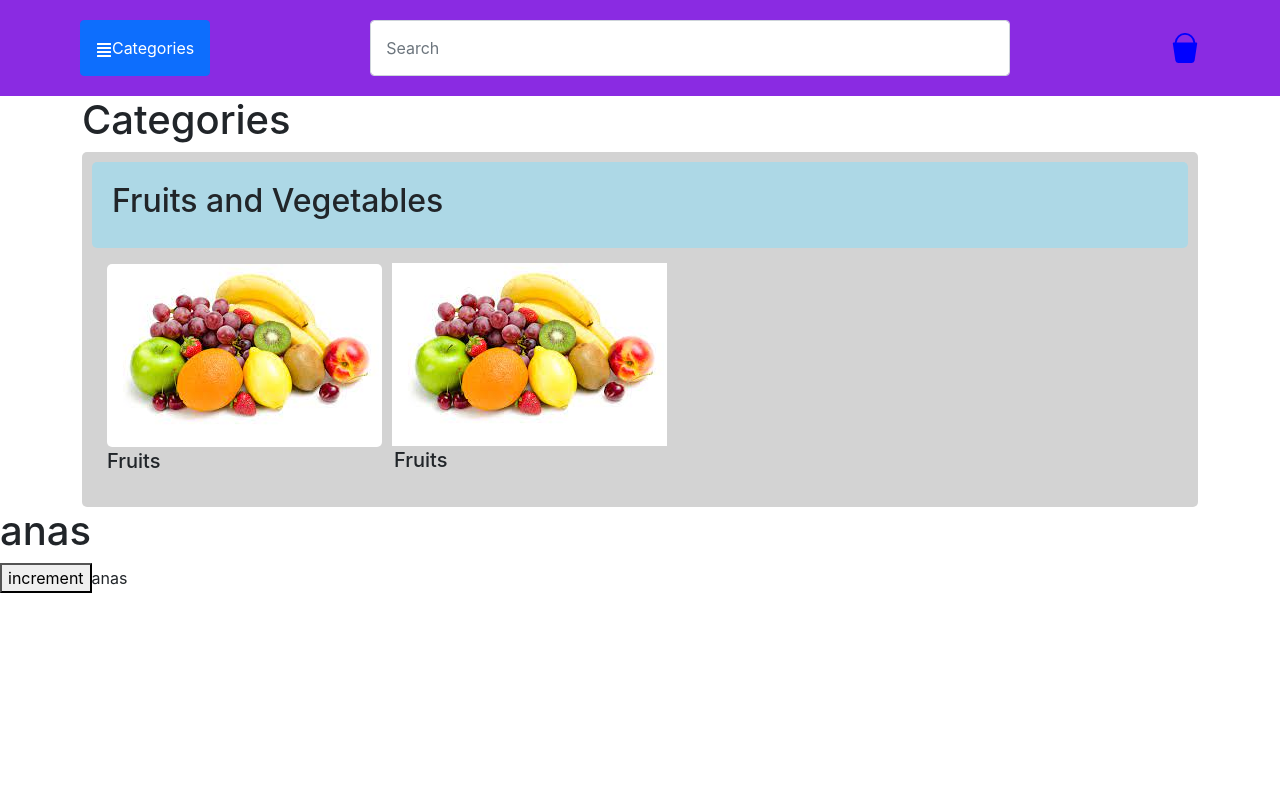
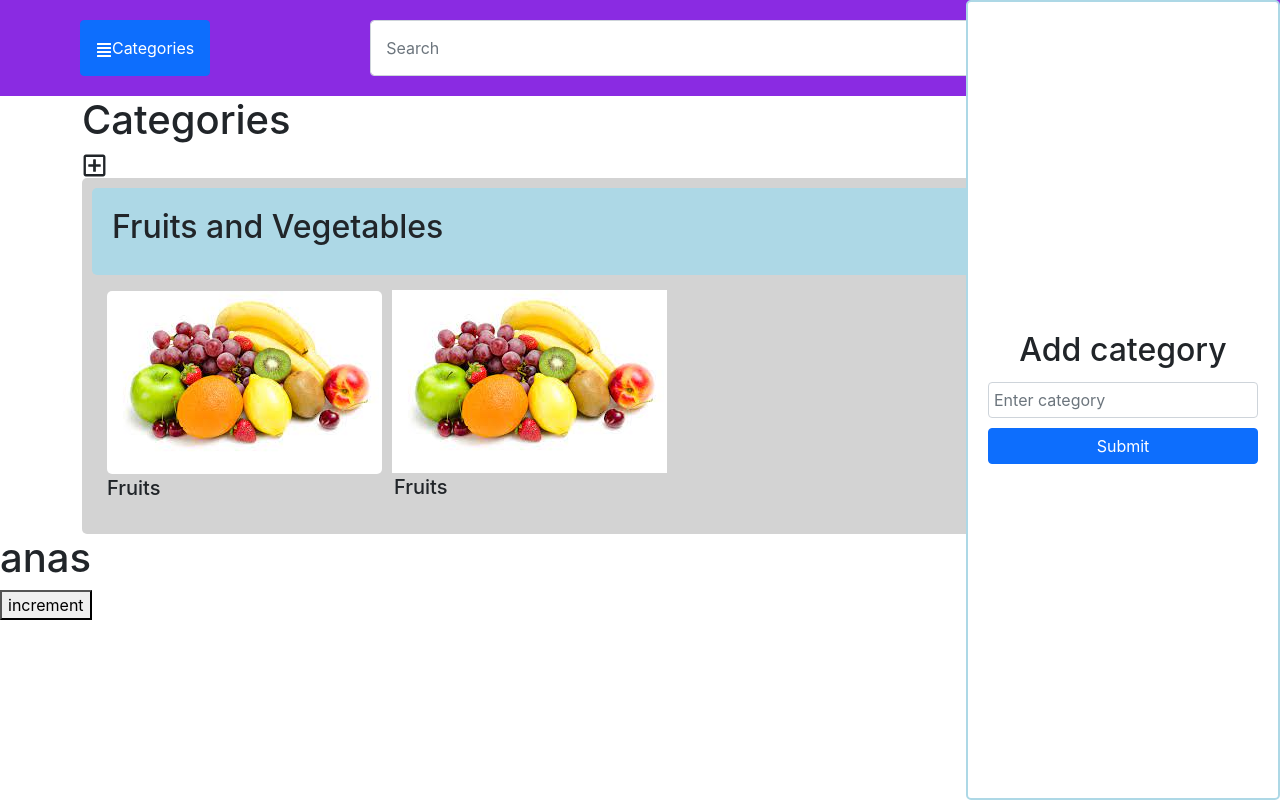
Before and after one commit to anas138/grocerstore, a React (Create React App) app: page /categories in a window 1280 px wide. Built offline with nearby package versions, Linux system fonts and the light colour scheme.

Commit message:
added category form
added category form

```diff
--- a/src/App.css
+++ b/src/App.css
@@ -56,3 +56,31 @@
 #heading{
     padding: 2px;
 }
+#addCategory{
+    font-size: 25px;
+}
+#category-form{
+    position: absolute;
+    right: 0;
+    border: 2px solid lightblue;
+    padding: 20px;
+    background-color: white;
+    border-radius: 5px;
+    height: 100vh;
+    top: 0;
+    display: flex;
+    align-items: center;
+    justify-content: center;
+    flex-direction: column;
+
+}
+#form-input{
+    padding: 5px;
+    margin: 5px;
+    width: 100%;
+}
+#form-button{
+    width: 100%;
+    padding: 5px;
+    margin: 5px;
+}
--- a/src/App.js
+++ b/src/App.js
@@ -16,7 +16,7 @@ function App() {
       </Route>
      <h1>anas</h1>
      <button onClick={()=>UseDispatch(Increment())}>increment</button>
-     <label>anas</label>
+
 
     </div>
     </Router>
--- a/src/Components/Categories.js
+++ b/src/Components/Categories.js
@@ -1,10 +1,21 @@
 import React from 'react'
+import { FaRegPlusSquare } from "react-icons/fa";
+
 
 function Categories() {
     return (
         <div className='container'>
             <div>
                <h1>Categories</h1>
+               <FaRegPlusSquare id='addCategory'/>
+               <form id='category-form'>
+                   <h2>Add category</h2>
+                   <input className="form-control" placeholder='Enter category' id='form-input'></input>
+                   <button type="button" className="btn btn-primary" id='form-button'>Submit</button>
+               </form>
+
+
+
             </div>
             <div  id='mainid'>
                 <div id='catDiv'>
```
